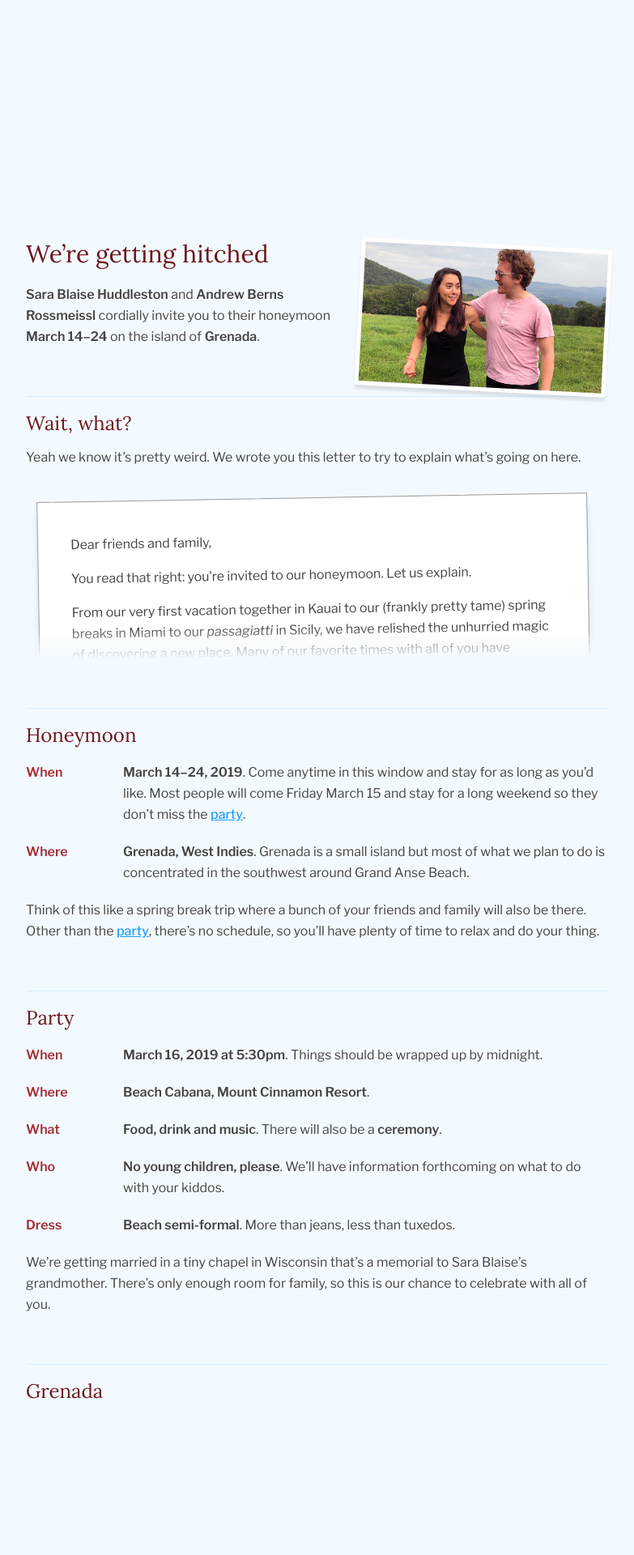
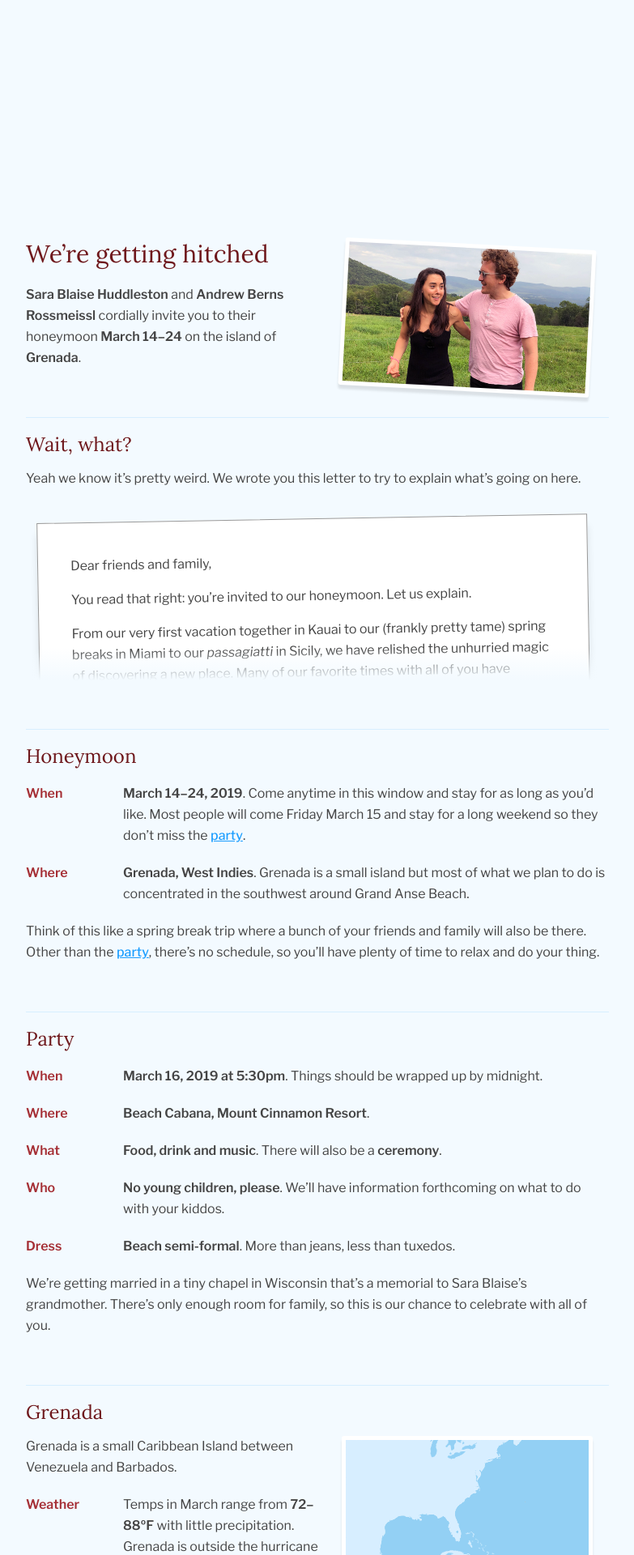
Before and after one commit to rossmeissl/bernsandblaise, a Jekyll site: the page built from index.md, in a window 1280 px wide. Shown: the top 1920 px of the page at 81% size, without its empty margins (188-971 px from the left). Built offline with Jekyll 4.4.1, drawn with Linux system fonts in a browser that asks for light colours; before the commit the page ends 1751 px from its top, so only the background shows below that; some of the changed text lies outside the part shown.

Commit message:
Move into includes

```diff
--- /dev/null
+++ b/_includes/dates.html
@@ -0,0 +1 @@
+<img src="/images/dates.png" class="inset" />
--- /dev/null
+++ b/_includes/grenada.md
@@ -0,0 +1,16 @@
+## Grenada
+
+{% include map-caribbean.html %}
+Grenada is a small Caribbean Island between Venezuela and Barbados.
+
+Weather
+: Temps in March range from **72–88ºF** with little precipitation. Grenada is outside the hurricane belt, and in any event March is well before the hurricane season starts.
+
+Language
+: **English** is the primary language, a legacy of Grenada's colonization by Britain.
+
+Safety
+: Grenada is one of the **safest** (if not the safest) Caribbean islands for tourists.
+
+Health
+: **Zika** is currently a "level 2" concern in Grenada [according to the CDC](https://wwwnc.cdc.gov/travel/notices/alert/zika-virus-grenada).
--- /dev/null
+++ b/_includes/honeymoon.md
@@ -0,0 +1,9 @@
+## Honeymoon
+
+When
+: **March 14–24, 2019**. Come anytime in this window and stay for as long as you'd like. Most people will come Friday March 15 and stay for a long weekend so they don't miss the [party](#party).
+
+Where
+: **Grenada, West Indies**. Grenada is a small island but most of what we plan to do is concentrated in the southwest around Grand Anse Beach.
+
+Think of this like a spring break trip where a bunch of your friends and family will also be there. Other than the [party](#party), there's no schedule, so you'll have plenty of time to relax and do your thing.
--- /dev/null
+++ b/_includes/intro.md
@@ -0,0 +1,4 @@
+# We're getting hitched
+
+{% include photo.html %}
+**Sara Blaise Huddleston** and **Andrew Berns Rossmeissl** cordially invite you to their honeymoon **March 14–24** on the island of **Grenada**.
--- /dev/null
+++ b/_includes/lodging.md
@@ -0,0 +1,11 @@
+## Lodging
+
+The best guide to Grenada's hotels we've found is at [The Telegraph](https://www.telegraph.co.uk/travel/destinations/caribbean/grenada/hotels/). There are also a wide range of AirBnBs available.
+
+We're staying at Mount Cinnamon Resort, but as long as you pick a spot on/near Grand Anse beach, it's all walkable. There are frequent buses from Grand Anse up to St. George's, the capital city.
+
+Mount Cinnamon
+: We have a block rate at [Mount Cinnamon Resort](https://mountcinnamongrenadahotel.com/) for 20% off if you book direct. Consider sharing a multi-bedroom unit with friends for better prices. Use reference number **XXXXX**.
+
+XXXXXXXX
+: We also have a block rate available at [XXXXX](#) which is a more affordable option. Use reference numiber **XXXXXXX**.
--- /dev/null
+++ b/_includes/map-caribbean.html
@@ -0,0 +1 @@
+<img src="/images/caribbean.svg" class="inset" />
--- /dev/null
+++ b/_includes/map-grenada.html
@@ -0,0 +1 @@
+<img src="/images/grenada.svg" class="inset" />
--- /dev/null
+++ b/_includes/party.md
@@ -0,0 +1,18 @@
+## Party
+
+When
+: **March 16, 2019 at 5:30pm**. Things should be wrapped up by midnight.
+
+Where
+: **Beach Cabana, Mount Cinnamon Resort**.
+
+What
+: **Food, drink and music**. There will also be a **ceremony**.
+
+Who
+: **No young children, please**. We'll have information forthcoming on what to do with your kiddos.
+
+Dress
+: **Beach semi-formal**. More than jeans, less than tuxedos.
+
+We're getting married in a tiny chapel in Wisconsin that's a memorial to Sara Blaise's grandmother. There's only enough room for family, so this is our chance to celebrate with all of you.
--- a/_includes/photo.html
+++ b/_includes/photo.html
@@ -1 +1 @@
-<picture class="outstanding"><source srcset="/images/photo.jpg, /images/photo@2x.jpg 2x" /><img src="/images/photo.jpg" /></picture>
+<picture class="outstanding inset"><source srcset="/images/photo.jpg, /images/photo@2x.jpg 2x" /><img src="/images/photo.jpg" /></picture>
--- /dev/null
+++ b/_includes/registry.md
@@ -0,0 +1,11 @@
+## Registry
+
+As we said in our [letter](#wait-what), your presence is our present. If you can't come and really feel like you need to send us something, here are some links.
+
+Vendor 1
+: Lorem ipsum dolor
+
+Vendor 2
+: Lorem ipsum dolor
+
+Again, if you're joining us for our honeymoon, please skip the gifts.
--- /dev/null
+++ b/_includes/sights.md
@@ -0,0 +1,31 @@
+## Sights
+
+{% include map-grenada.html %}
+It would take you about 2.5 hours to drive all the way around Grenada. Within this small island of about 100 square miles, you'll find a little of everything.
+
+St. George's
+: Lorem ipsum dolor
+
+Hiking
+: Lorem ipsum dolor
+
+Beaches
+: Lorem ipsum dolor
+
+Rum
+: Lorem ipsum dolor
+
+Spices
+: Lorem ipsum dolor
+
+Snorkling
+: Lorem ipsum dolor
+
+Surfing
+: Lorem ipsum dolor
+
+Beer
+: Lorem ipsum dolor
+
+Bars
+: Lorem ipsum dolor
--- /dev/null
+++ b/_includes/travel.md
@@ -0,0 +1,17 @@
+## Travel
+
+Generally speaking, the easiest and most affordable option will be to take one JetBlue's daily nonstop flights from JFK airport in New York. Flight search engines may not always "find" these routes, because they often require an overnight stay in NYC on your outbound leg: the flight leaves first thing in the morning.
+
+Airport
+: Maurice Bishop International Airport (**GND**)
+
+Here's the method I used to find the **cheapest and best flights** from Boston, Burlington, Chicago, Los Angeles, New York, and San Franciso to Grenada.
+
+{% include dates.html %}
+* Go to Google Flights with [this link](https://www.google.com/flights#flt=BTV.GND.2019-03-14*GND.BTV.2019-03-18;c:USD;e:1;sd:1;t:f)
+
+* Change your origin city to where you live
+
+* Click the large "Dates" box (see example at right) and explore the pricing grid — in many cases, moving one of your dates forward or back by a day can dramatically reduce your price
+
+* If Google Flights doesn't try routing you through JFK on JetBlue, you may want to try booking your flight as two separate roundtrips: one from your origin to JFK, and another from JFK to GND
--- /dev/null
+++ b/_includes/wait.md
@@ -0,0 +1,5 @@
+## Wait, what?
+
+Yeah we know it's pretty weird. We wrote you this letter to try to explain what's going on here.
+
+{% include letter.md %}
--- a/_layouts/default.html
+++ b/_layouts/default.html
@@ -5,7 +5,7 @@
     <meta name="viewport" content="width=device-width,initial-scale=1">
     <title>{{ page.title }}</title>
     <link rel="stylesheet" href="/css/main.css">
-    <link href="https://fonts.googleapis.com/css?family=Libre+Franklin:400,400i,500,500i,600,600i|Lora" rel="stylesheet">
+    <link href="https://fonts.googleapis.com/css?family=Libre+Franklin:400,400i,500,500i,600,600i|Lora|Roboto" rel="stylesheet">
     <script src="https://cdn.jsdelivr.net/npm/jquery@3/dist/jquery.min.js"></script>
     <script src="https://cdn.jsdelivr.net/npm/scrollnav@2/dist/jquery.scrollNav.min.js"></script>
     <script src="https://cdn.jsdelivr.net/npm/basicscroll@2/dist/basicScroll.min.js"></script>
--- a/css/main.scss
+++ b/css/main.scss
@@ -221,17 +221,14 @@
   }
 }
 
-.outstanding {
+.inset {
   float: right;
   width: 300px;
   background: white;
   padding: 5px;
-  margin: 0 0 -50px $padding;
-  transform: rotate(3deg);
   box-shadow: 0 5px 3px rgba(black, 0.1);
-  position: relative;
-  top: -50px;
   border-radius: 3px;
+  margin: 0 $padding $padding;
 
   img {
     display: block;
@@ -240,6 +237,16 @@
   @media all and (max-width: 640px) {
     float: none;
     display: block;
+  }
+}
+
+.outstanding {
+  margin-bottom: -50px;
+  transform: rotate(3deg);
+  position: relative;
+  top: -50px;
+
+  @media all and (max-width: 640px) {
     width: 80%;
     margin: 0 0 2 * $padding;
     position: static;
--- a/index.md
+++ b/index.md
@@ -1,48 +1,14 @@
 ---
 layout: default
 title: Berns & Blaise
-nav:
-  top: Home
 ---
 
-# We're getting hitched
-
-{% include photo.html %}
-**Sara Blaise Huddleston** and **Andrew Berns Rossmeissl** cordially invite you to their honeymoon **March 14–24** on the island of **Grenada**.
-
-## Wait, what?
-
-Yeah we know it's pretty weird. We wrote you this letter to try to explain what's going on here.
-
-{% include letter.md %}
-
-## Honeymoon
-
-When
-: **March 14–24, 2019**. Come anytime in this window and stay for as long as you'd like. Most people will come Friday March 15 and stay for a long weekend so they don't miss the [party](#party).
-
-Where
-: **Grenada, West Indies**. Grenada is a small island but most of what we plan to do is concentrated in the southwest around Grand Anse Beach.
-
-Think of this like a spring break trip where a bunch of your friends and family will also be there. Other than the [party](#party), there's no schedule, so you'll have plenty of time to relax and do your thing.
-
-## Party
-
-When
-: **March 16, 2019 at 5:30pm**. Things should be wrapped up by midnight.
-
-Where
-: **Beach Cabana, Mount Cinnamon Resort**.
-
-What
-: **Food, drink and music**. There will also be a **ceremony**.
-
-Who
-: **No young children, please**. We'll have information forthcoming on what to do with your kiddos.
-
-Dress
-: **Beach semi-formal**. More than jeans, less than tuxedos.
-
-We're getting married in a tiny chapel in Wisconsin that's a memorial to Sara Blaise's grandmother. There's only enough room for family, so this is our chance to celebrate with all of you.
-
-## Grenada
+{% include intro.md %}
+{% include wait.md %}
+{% include honeymoon.md %}
+{% include party.md %}
+{% include grenada.md %}
+{% include sights.md %}
+{% include lodging.md %}
+{% include travel.md %}
+{% include registry.md %}
```
Also changed, not shown: images/caribbean.svg (added), images/dates.png (added), images/grenada.svg (added).
